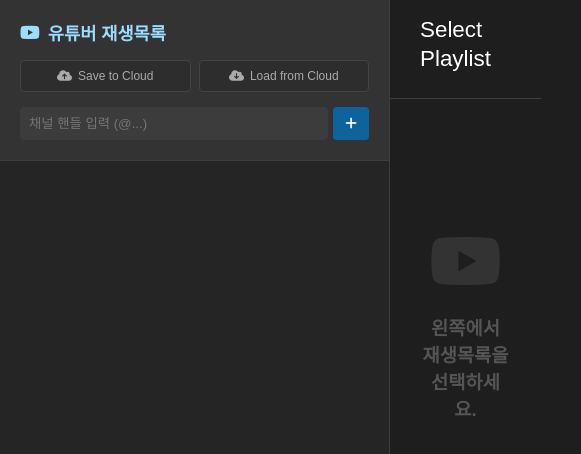
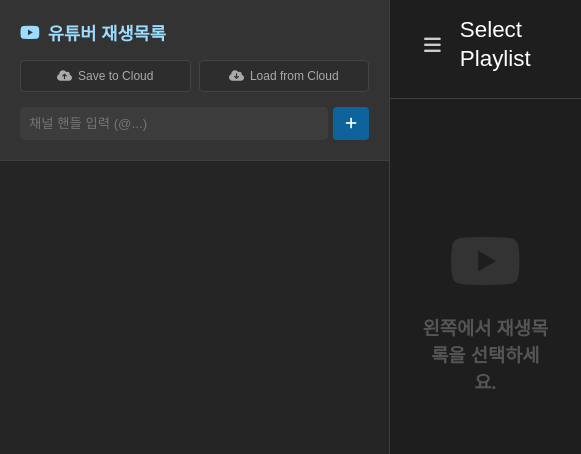
Before and after one commit to minkyuuuu/_nodejs_render.com, a website: page youtube_playlist_link/public/index.html in a window 390 px wide. Shown: the top 454 px of the page, 581 px wide, since content can reach past the window. Drawn offline with Linux system fonts and the light colour scheme.

Commit message:
사이드바 : fold/unfold

```diff
--- a/youtube_playlist_link/public/index.html
+++ b/youtube_playlist_link/public/index.html
@@ -42,6 +42,7 @@
         ::-webkit-scrollbar-thumb { background: #555; border-radius: 5px; }
         ::-webkit-scrollbar-thumb:hover { background: #777; }
 
+        /* [수정됨] 사이드바 트랜지션 및 숨김 처리 추가 */
         .sidebar {
             width: var(--sidebar-width);
             background: var(--sidebar-bg);
@@ -51,6 +52,17 @@
             flex-shrink: 0;
             height: 100%;
             user-select: none;
+            /* 애니메이션 효과 */
+            transition: width 0.3s ease, min-width 0.3s ease, padding 0.3s ease;
+            overflow: hidden; /* 내용물이 넘치지 않게 숨김 */
+            white-space: nowrap; /* 텍스트 줄바꿈 방지 */
+        }
+
+        /* [추가됨] 사이드바가 접혔을 때 스타일 */
+        .sidebar.collapsed {
+            width: 0;
+            min-width: 0;
+            border-right: none;
         }
 
         .sidebar-header {
@@ -158,6 +170,34 @@
             align-items: flex-start;
             width: 100%;
         }
+
+        /* [추가됨] 사이드바 토글 버튼 스타일 */
+        .toggle-sidebar-btn {
+            background: none;
+            border: none;
+            color: var(--text-color);
+            font-size: 1.2rem;
+            cursor: pointer;
+            margin-right: 15px;
+            padding: 4px;
+            display: flex;
+            align-items: center;
+            justify-content: center;
+            transition: color 0.2s;
+        }
+        .toggle-sidebar-btn:hover {
+            color: var(--accent-color);
+        }
+
+        /* [수정됨] 제목 영역을 flex로 감싸서 버튼과 배치 */
+        .title-wrapper {
+            display: flex;
+            align-items: center;
+            flex: 1;
+            overflow: hidden;
+            margin-right: 20px;
+        }
+
         .main-header h1 {
             font-size: 1.4rem;
             color: var(--text-highlight);
@@ -165,8 +205,6 @@
             margin: 0;
             line-height: 1.3;
             word-break: keep-all;
-            flex: 1;
-            margin-right: 20px;
         }
 
         .header-row-bottom {
@@ -286,7 +324,7 @@
 </head>
 <body>
 
-    <aside class="sidebar">
+    <aside class="sidebar" id="sidebar">
         <div class="sidebar-header">
             <h2><i class="fab fa-youtube"></i> 유튜버 재생목록</h2>
 
@@ -312,7 +350,13 @@
 
         <div class="main-header">
             <div class="header-row-top">
-                <h1 id="currentPlaylistTitle">Select Playlist</h1>
+                <div class="title-wrapper">
+                    <button class="toggle-sidebar-btn" onclick="toggleSidebar()" title="사이드바 접기/펼치기">
+                        <i class="fas fa-bars"></i>
+                    </button>
+                    <h1 id="currentPlaylistTitle">Select Playlist</h1>
+                </div>
+
                 <i class="fas fa-times" id="mainClearBtn" style="display:none; cursor:pointer; color:#666;" onclick="location.reload()" title="화면 비우기"></i>
             </div>
 
@@ -352,7 +396,7 @@
     <script>
         const API_SERVER_URL = '';
 
-        // 로컬 스토리지 키 값 (동영상 앱과 충돌 방지를 위해 별도 관리 권장하나 기존 코드 유지)
+        // 로컬 스토리지 키 값
         let myChannels = JSON.parse(localStorage.getItem('myChannels')) || [];
         let currentPlaylistId = null;
         let currentPlaylistTitle = '';
@@ -365,6 +409,12 @@
         let copyIndex = 0;
 
         window.addEventListener('load', () => { renderChannelList(); });
+
+        // [추가됨] 사이드바 토글 함수
+        function toggleSidebar() {
+            const sidebar = document.getElementById('sidebar');
+            sidebar.classList.toggle('collapsed');
+        }
 
         async function uploadToServer() {
             if (myChannels.length === 0) return alert('저장할 채널 목록이 없습니다.');
@@ -393,7 +443,6 @@
             } catch (e) { alert('불러오기 실패: ' + e.message); }
         }
 
-        // [핵심 수정] URL 파싱 및 핸들 추출 로직 강화
         document.getElementById('addChannelBtn').addEventListener('click', async () => {
             const inputElement = document.getElementById('channelInput');
             const rawInput = inputElement.value.trim();
@@ -402,28 +451,23 @@
             let handle = '';
             let channelId = '';
 
-            // 1. URL 객체로 변환 시도 (URL 뒤의 /playlists, /featured 등을 확실히 제거하기 위함)
             try {
                 const urlObj = new URL(rawInput);
-                // 경로에서 @로 시작하는 세그먼트 찾기 (예: /@coin-rich/playlists -> @coin-rich)
                 const pathSegments = urlObj.pathname.split('/');
                 const handleSegment = pathSegments.find(s => s.startsWith('@'));
                 if (handleSegment) {
                     handle = handleSegment;
                 }
             } catch (e) {
-                // URL 형식이 아니면 기존 정규식 방식으로 시도
             }
 
-            // 2. URL 객체 파싱 실패 시 또는 직접 입력 시 정규식 사용
             if (!handle) {
-                const handleMatch = rawInput.match(/(@[\w.-]+)/); // @뒤에 문자, 숫자, 점, 하이픈 허용
+                const handleMatch = rawInput.match(/(@[\w.-]+)/);
                 if (handleMatch) {
                     handle = handleMatch[1];
                 }
             }
 
-            // 3. 채널 ID (UC...) 매칭 시도
             const channelIdMatch = rawInput.match(/(?:channel\/|^)(UC[\w-]{21}[AQgw])/);
             if (channelIdMatch) {
                 channelId = channelIdMatch[1];
@@ -434,12 +478,8 @@
                 return;
             }
 
-            // [디버깅용] 추출된 핸들 확인 (문제가 해결되면 이 alert는 주석 처리하세요)
-            // alert(`Extracted Handle: ${handle || channelId}`);
-
             const queryParam = handle ? `handle=${encodeURIComponent(handle)}` : `handle=${encodeURIComponent(channelId)}`;
 
-            // 중복 체크
             if (myChannels.some(ch => (handle && ch.handle === handle) || (channelId && ch.channelId === channelId))) {
                 return alert('이미 추가된 채널입니다.');
             }
@@ -456,7 +496,6 @@
                     return;
                 }
 
-                // 초기 플레이리스트 배열 추가
                 myChannels.push({ ...channelData, handle: handle || channelData.handle, playlists: [] });
                 saveAndRender();
                 inputElement.value = ''; inputElement.placeholder = "채널 핸들 입력 (@...)";
@@ -500,7 +539,6 @@
             });
         }
 
-        // 드래그 앤 드롭 핸들러
         function handleDragStart(e) {
             dragSrcEl = e.currentTarget;
             e.dataTransfer.effectAllowed = 'move';
@@ -530,7 +568,6 @@
             const subMenu = document.getElementById(`sub-${channelId}`);
             const arrow = element.querySelector('.arrow-icon');
 
-            // 아코디언 동작
             document.querySelectorAll('.playlist-sub-menu.active').forEach(menu => {
                 if (menu.id !== `sub-${channelId}`) {
                     menu.classList.remove('active');
@@ -541,7 +578,6 @@
 
             if (subMenu.classList.toggle('active')) {
                 arrow.style.transform = 'rotate(180deg)';
-                // 저장된 재생목록이 없거나 비어있으면 호출
                 const channel = myChannels.find(c => c.channelId === channelId);
                 if (!channel.playlists || channel.playlists.length === 0) {
                     await fetchPlaylists(channelId, subMenu);
@@ -560,9 +596,8 @@
                 const data = await response.json();
                 const validPlaylists = data.playlists.filter(pl => pl.itemCount > 0);
 
-                // 데이터 저장
                 const channel = myChannels.find(c => c.channelId === channelId);
-                channel.playlists = validPlaylists.map(pl => ({...pl, videos: []})); // 영상 저장용 공간 확보
+                channel.playlists = validPlaylists.map(pl => ({...pl, videos: []}));
                 saveToStorage();
 
                 renderPlaylistItems(channel.playlists, container, channelId);
@@ -602,14 +637,12 @@
             document.getElementById('headerActions').style.display = 'flex';
             document.getElementById('mainClearBtn').style.display = 'inline';
 
-            // [저장된 데이터 확인] 강제 업데이트가 아니고 데이터가 있으면 즉시 렌더링
             if (!forceRefresh && playlist.videos && playlist.videos.length > 0) {
                 currentVideoList = playlist.videos;
                 applySortAndRender();
                 return;
             }
 
-            // API 호출 시작
             const container = document.getElementById('videoListContainer');
             container.innerHTML = '<div class="empty-state"><div class="spinner"></div><p id="pText">데이터를 불러오는 중...</p></div>';
             currentVideoList = [];
@@ -643,7 +676,6 @@
 
                 if (loadingPlaylistId !== playlistId) return;
 
-                // [데이터 저장] 불러온 영상 목록을 로컬 스토리지에 저장
                 playlist.videos = currentVideoList;
                 saveToStorage();
 
```
